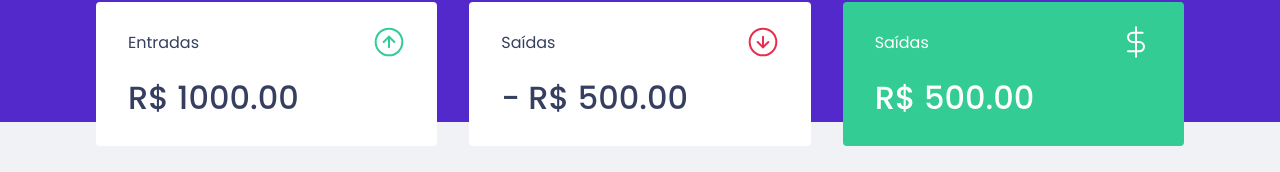
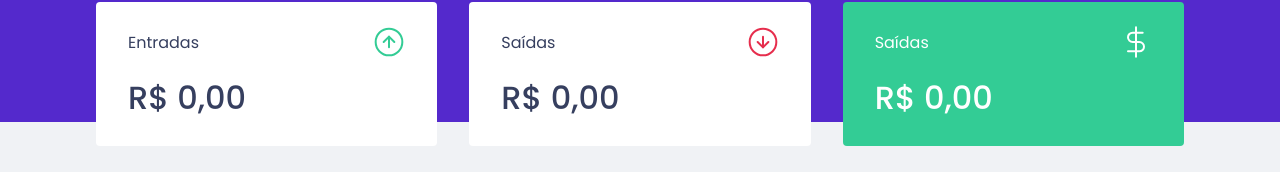
Before and after one commit to jessejonass/dtmoney, a React (Create React App) app: page / in a window 1280 px wide. Shown: the part 118-290 px from the top of the page. Built offline with nearby package versions, Linux system fonts and the light colour scheme; no server answers; what miragejs would draw is missing.

Commit message:
feat: hook de transações

```diff
--- a/src/App.tsx
+++ b/src/App.tsx
@@ -1,6 +1,6 @@
 import Modal from 'react-modal';
 import { useState } from 'react';
-import { TransactionsProvider } from './TransactionContext';
+import { TransactionsProvider } from './hooks/useTransactions';
 
 import { Dashboard } from "./components/Dashboard";
 import { Header } from "./components/Header";
--- a/src/components/NewTransactionModal/index.tsx
+++ b/src/components/NewTransactionModal/index.tsx
@@ -1,4 +1,4 @@
-import { FormEvent, useState, useContext } from 'react';
+import { FormEvent, useState } from 'react';
 
 import Modal from 'react-modal';
 
@@ -7,7 +7,7 @@
 import closeImage from '../../assets/close.svg';
 import incomeImage from '../../assets/income.svg';
 import outcomeImage from '../../assets/outcome.svg';
-import { TransactionsContext } from '../../TransactionContext';
+import { useTransactions } from '../../hooks/useTransactions';
 
 interface NewTransactionModalProps {
   isOpen: boolean;
@@ -15,7 +15,7 @@
 }
 
 export function NewTransactionModal({ isOpen, onRequestClose }: NewTransactionModalProps) {
-  const { createTransaction } = useContext(TransactionsContext);
+  const { createTransaction } = useTransactions();
 
   const [title, setTitle] = useState('');
   const [amount, setAmount] = useState(0);
--- a/src/components/Summary/index.tsx
+++ b/src/components/Summary/index.tsx
@@ -1,10 +1,31 @@
 import incomeImage from '../../assets/income.svg';
 import outcomeImage from '../../assets/outcome.svg';
 import totalImage from '../../assets/total.svg';
+import { useTransactions } from '../../hooks/useTransactions';
 
 import { Container } from "./styles";
 
 export function Summary() {
+  const { transactions } = useTransactions();
+
+  const sumary = transactions.reduce((acc, transaction) => {
+    if (transaction.type === 'deposit') {
+      acc.deposits += transaction.amount;
+
+      acc.total += transaction.amount;
+    } else {
+      acc.withdraws += transaction.amount;
+
+      acc.total -= transaction.amount;
+    }
+
+    return acc;
+  }, {
+    deposits: 0,
+    withdraws: 0,
+    total: 0,
+  });
+
   return (
     <Container>
       <div>
@@ -13,7 +34,12 @@
           <img src={incomeImage} alt="Entradas"/>
         </header>
 
-        <strong>R$ 1000.00</strong>
+        <strong>
+          {new Intl.NumberFormat('pt-BR', {
+            style: 'currency',
+            currency: 'BRL'
+          }).format(sumary.deposits)}
+        </strong>
       </div>
 
       <div>
@@ -22,7 +48,12 @@
           <img src={outcomeImage} alt="Entradas"/>
         </header>
 
-        <strong>- R$ 500.00</strong>
+        <strong>
+          {new Intl.NumberFormat('pt-BR', {
+            style: 'currency',
+            currency: 'BRL'
+          }).format(sumary.withdraws)}
+        </strong>
       </div>
 
       <div className="highlight-background">
@@ -31,7 +62,12 @@
           <img src={totalImage} alt="Entradas"/>
         </header>
 
-        <strong>R$ 500.00</strong>
+        <strong>
+          {new Intl.NumberFormat('pt-BR', {
+            style: 'currency',
+            currency: 'BRL'
+          }).format(sumary.total)}
+        </strong>
       </div>
     </Container>
   )
--- a/src/components/TransactionsTable/index.tsx
+++ b/src/components/TransactionsTable/index.tsx
@@ -1,10 +1,9 @@
-import { useContext } from 'react';
-import { TransactionsContext } from '../../TransactionContext';
+import { useTransactions } from '../../hooks/useTransactions';
 
 import { Container } from './styles';
 
 export function TransactionsTable() {
-  const { transactions } = useContext(TransactionsContext);
+  const { transactions } = useTransactions();
 
   return (
     <Container>
--- a/src/TransactionContext.tsx
+++ b/src/hooks/useTransactions.tsx
@@ -1,5 +1,5 @@
-import { createContext, ReactNode, useEffect, useState } from 'react';
-import { api } from './services/api';
+import { createContext, ReactNode, useContext, useEffect, useState } from 'react';
+import { api } from '../services/api';
 
 interface Transaction {
   id: number;
@@ -25,7 +25,7 @@
 }
 
 // tipo de dados | criação do contexto
-export const TransactionsContext = createContext<TransactionsContextData>({} as TransactionsContextData);
+const TransactionsContext = createContext<TransactionsContextData>({} as TransactionsContextData);
 
 // ações
 export function TransactionsProvider({ children }: TransactionsProviderProps) {
@@ -54,3 +54,9 @@
     </TransactionsContext.Provider>
   )
 }
+
+export function useTransactions() {
+  const context = useContext(TransactionsContext);
+
+  return context;
+}
```
